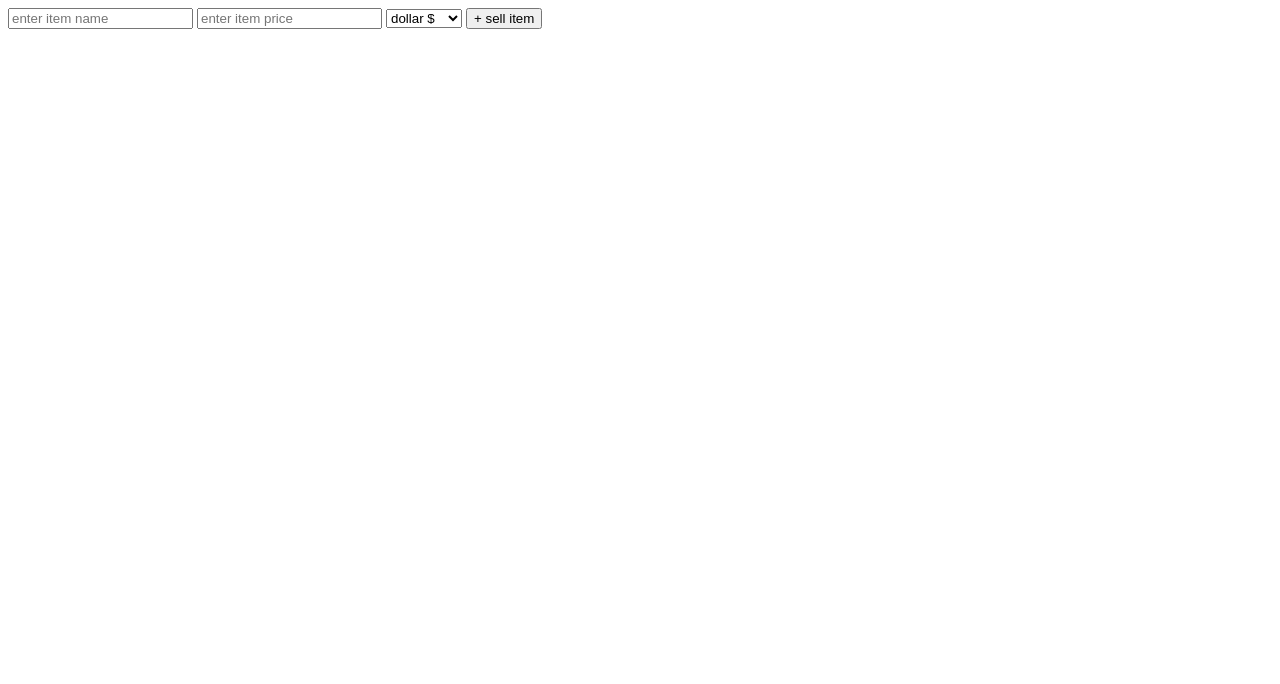
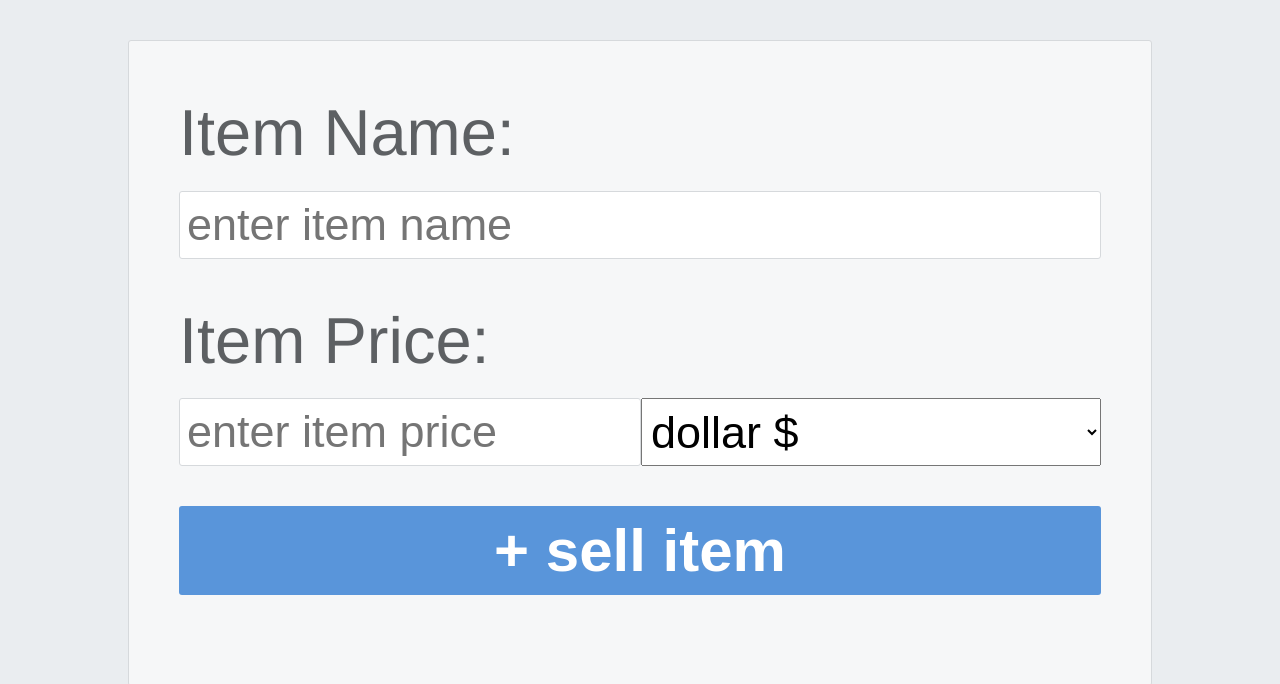
Before and after one commit to FACN8/Shop-Titans, a website: page public/sellPage/sell.html in a window 1280 px wide. Shown: the top 684 px of the page. Drawn offline with Linux system fonts and the light colour scheme; files that its build step writes are made by us from their sources; files whose address does not match are found by name.

Commit message:
sell page html and css

```diff
--- a/public/sellPage/sell.html
+++ b/public/sellPage/sell.html
@@ -11,7 +11,13 @@
 <body>
 
     <form class="form" action="/sell_shop" method="post" autocomplete="off">
+        <div class="sell_continar">
+            <label>Item Name: </label>
         <input type="text" name="item_name" value="" placeholder="enter item name">
+    </div>
+    <div class="sell_continar">
+        <label>Item Price: </label>
+        <div class="price_continar">
         <input type="text" name="item_price" value="" placeholder="enter item price">
         <select name='currency'>
             <option value="$">dollar $</option>
@@ -19,7 +25,12 @@
             <option value="₪">shekel ₪</option>
             <option value="₺">lira ₺</option>
           </select>
+        </div>
+    </div>
+
+        <div class="sell_continar ">
         <button type="submit" name="sell">+ sell item</button>
+    </div>
     </form>
 
     <script type="text/javascript" src="./public/sellPage/sellScript.js"></script>
--- a/public/sellPage/sellStyle.css
+++ b/public/sellPage/sellStyle.css
@@ -0,0 +1,91 @@
+* {
+    margin: 0;
+    padding: 0;
+    box-sizing: border-box;
+}
+body{
+    color: #5D6063;
+  background-color: #EAEDF0;
+  font-family: "Helvetica", "Arial", sans-serif;
+  font-size: 16px;
+  line-height: 1.3;
+
+  display: flex;
+  flex-direction: column;
+  align-items: center;
+}
+.form{
+    background-color: #F6F7F8;
+    border: 1px solid #D6D9DC;
+    border-radius: 3px;
+    width: 80%;
+    padding: 50px;
+    margin: 40px 0 40px 0;
+}
+.sell_continar {
+    margin-bottom: 40px;
+    display: flex;
+    justify-content: flex-start;
+    flex-direction: column;
+    flex-wrap: wrap;
+  }
+  .price_continar{
+    display: flex;
+    flex-direction: row;
+  }
+
+  .sell_continar input[type='text'] {
+    background-color: #FFFFFF;
+    border: 1px solid #D6D9DC;
+    border-radius: 3px;
+    width: 100%;
+    padding: 7px;
+    font-size: 45px;
+  }
+
+  .sell_continar label {
+    margin-bottom: 15px;
+    font-size: 65px;
+  }
+
+  .sell_continar select {
+    width: 100%;
+    padding: 5px;
+    font-size: 45px;
+  }
+
+  .sell_continar  button {
+    font-size: 60px;
+    font-weight: bold;
+
+    color: #FFFFFF;
+    background-color: #5995DA;
+
+    border: none;
+    border-radius: 3px;
+
+    padding: 10px 40px;
+    cursor: pointer;
+  }
+
+  .sell_continar button:hover {
+    background-color: #76AEED;
+  }
+
+  .sell_continar  button:active {
+    background-color: #407FC7;
+  }
+
+@media only screen and (max-width: 700px) {
+    .sell_continar label,.sell_continar  button  {
+        font-size: 25px;
+      }
+    .sell_continar select, .sell_continar input[type='text'] {
+        font-size: 15px;
+      }
+    .price_continar{
+        display: flex;
+        flex-direction: column;
+
+      }
+  }
--- a/src/handlers.js
+++ b/src/handlers.js
@@ -11,7 +11,7 @@ const serverError = (err, response) => {
 };
 
 const homeHandler = response => {
-  const filepath = path.join(__dirname, "..", "public", "index.html");
+  const filepath = path.join(__dirname, "..", "public", "sellPage","sell.html");
   readFile(filepath, (err, file) => {
     if (err) return serverError(err, response);
     response.writeHead(200, { "Content-Type": "text/html" });
```
Also changed, not shown: public/shopPage/shop.html (+1 -1 lines).
